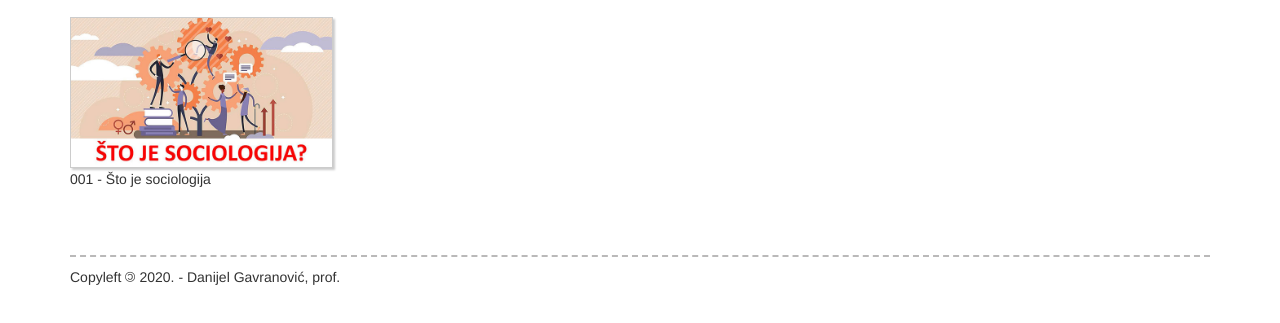
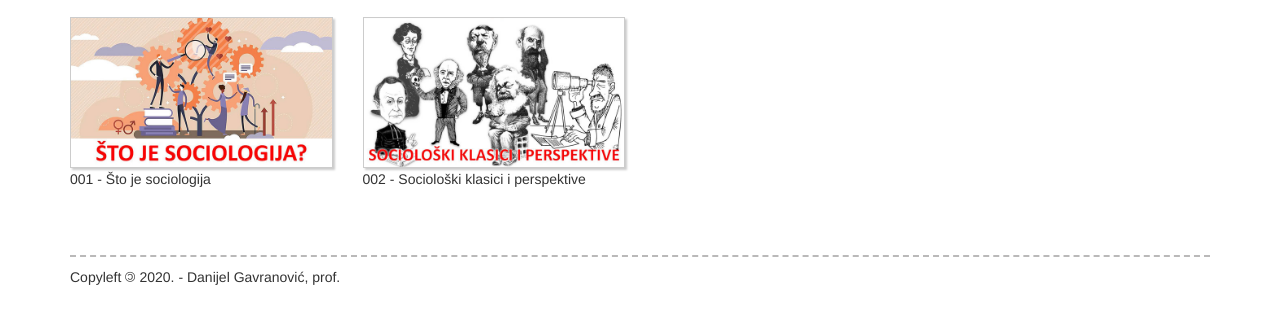
Before and after one commit to srednja-skola/sociologija, a plain HTML site: page prezentacije.html in a window 1280 px wide. Shown: the part 281-604 px from the top of the page. Drawn offline with nearby package versions, Linux system fonts and the light colour scheme.

Commit message:
Add files via upload

```diff
--- a/prezentacije.html
+++ b/prezentacije.html
@@ -48,10 +48,17 @@
     <div class="row">
       <h2 class="col-xs-12 podnaslov">Sociologija - poglavlja</h2>
       <div class="col-md-3 col-sm-6 col-xs-12 portfolio-item">
-        <a href="#">
+        <a href="data/pdf/nove/G3_001_Sociologija-uvod.pdf">
                     <img class="img-responsive slika" src="img/001_sociologija_uvod.jpg" alt="001 - Što je sociologija">
                 </a>
         <caption class="col-xs-12">001 - Što je sociologija</caption>
+      </div>
+      <!-- 1. Što je sociologija -->
+      <div class="col-md-3 col-sm-6 col-xs-12 portfolio-item">
+        <a href="data/pdf/nove/G3_002_Socioloski_klasici_i_perspektive.pdf">
+                    <img class="img-responsive slika" src="img/002_soc_klasici_i_perspektive.jpg" alt="002 - Sociološki klasici i perspektive">
+                </a>
+        <caption class="col-xs-12">002 - Sociološki klasici i perspektive</caption>
       </div>
       <!-- 1. Što je sociologija -->
 
```
